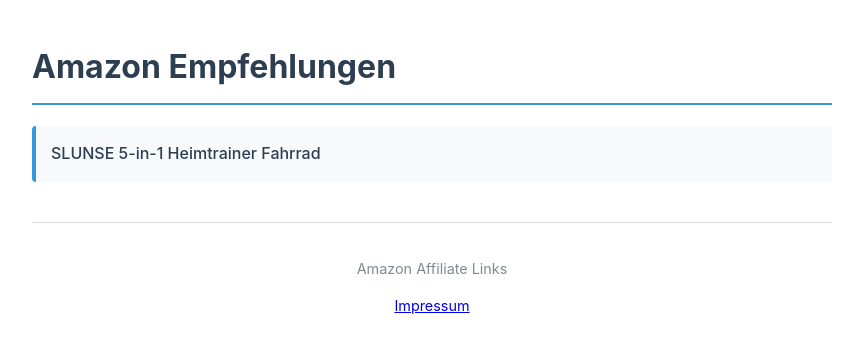
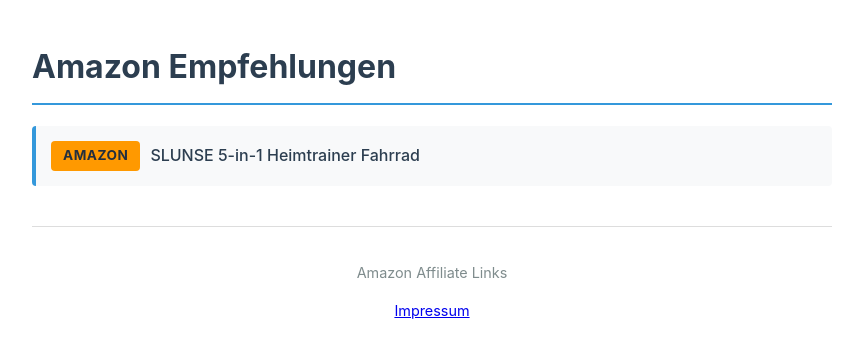
Before and after one commit to Apptastisch/social-apptastisch-site, a Jekyll site: the page built from index.md, in a window 1280 px wide. Shown: the top 358 px of the page, without its empty margins (208-1071 px from the left). Built offline with Jekyll 4.4.1, drawn with Linux system fonts in a browser that asks for light colours.

Commit message:
Add prominent Amazon badge to affiliate links for transparency
Co-authored-by: Freitagabend <9269430+Freitagabend@users.noreply.github.com>

```diff
--- a/_layouts/default.html
+++ b/_layouts/default.html
@@ -38,9 +38,23 @@
             color: #2c3e50;
             text-decoration: none;
             font-weight: 500;
+            display: flex;
+            align-items: center;
+            gap: 10px;
         }
         .affiliate-links a:hover {
             color: #3498db;
+        }
+        .amazon-badge {
+            background: #FF9900;
+            color: #232F3E;
+            padding: 4px 12px;
+            border-radius: 4px;
+            font-size: 0.85em;
+            font-weight: 700;
+            text-transform: uppercase;
+            letter-spacing: 0.5px;
+            flex-shrink: 0;
         }
         footer {
             margin-top: 40px;
--- a/index.md
+++ b/index.md
@@ -8,7 +8,10 @@ title: Amazon Empfehlungen
 <ul class="affiliate-links">
 {% for link in site.data.affiliate_links %}
   <li>
-    <a href="{{ link.url }}" target="_blank" rel="noopener noreferrer nofollow">{{ link.title }}</a>
+    <a href="{{ link.url }}" target="_blank" rel="noopener noreferrer nofollow">
+      <span class="amazon-badge">Amazon</span>
+      {{ link.title }}
+    </a>
   </li>
 {% endfor %}
 </ul>
```
